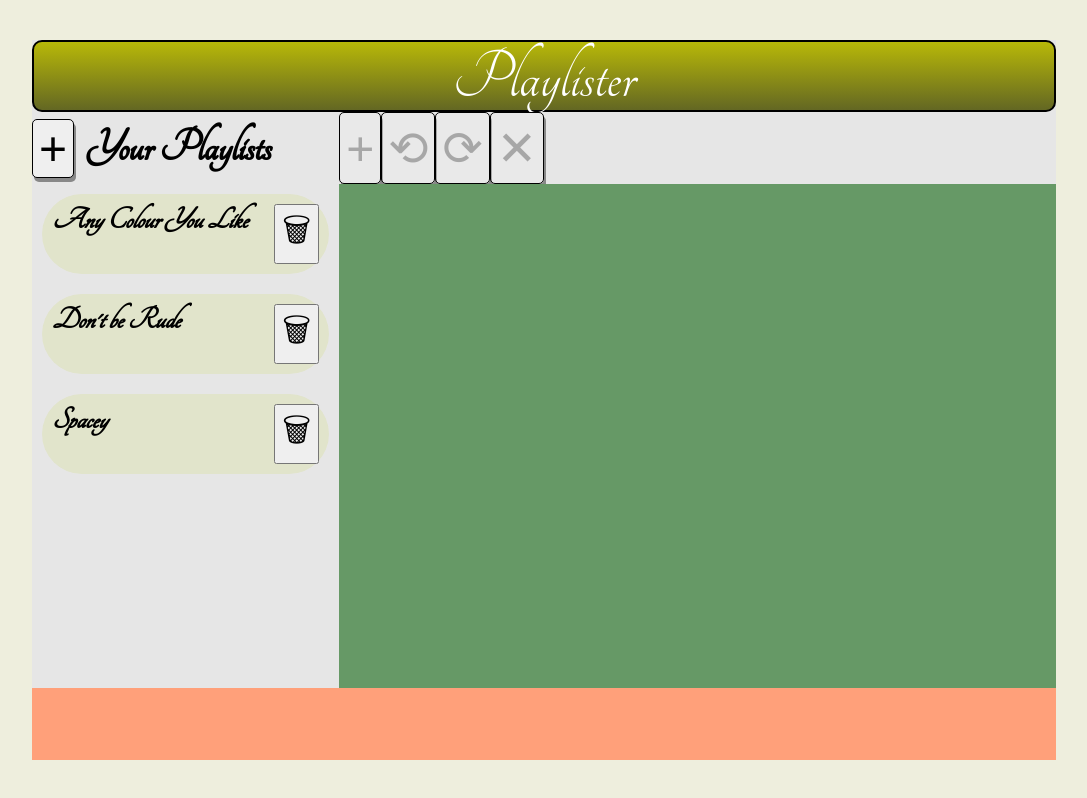
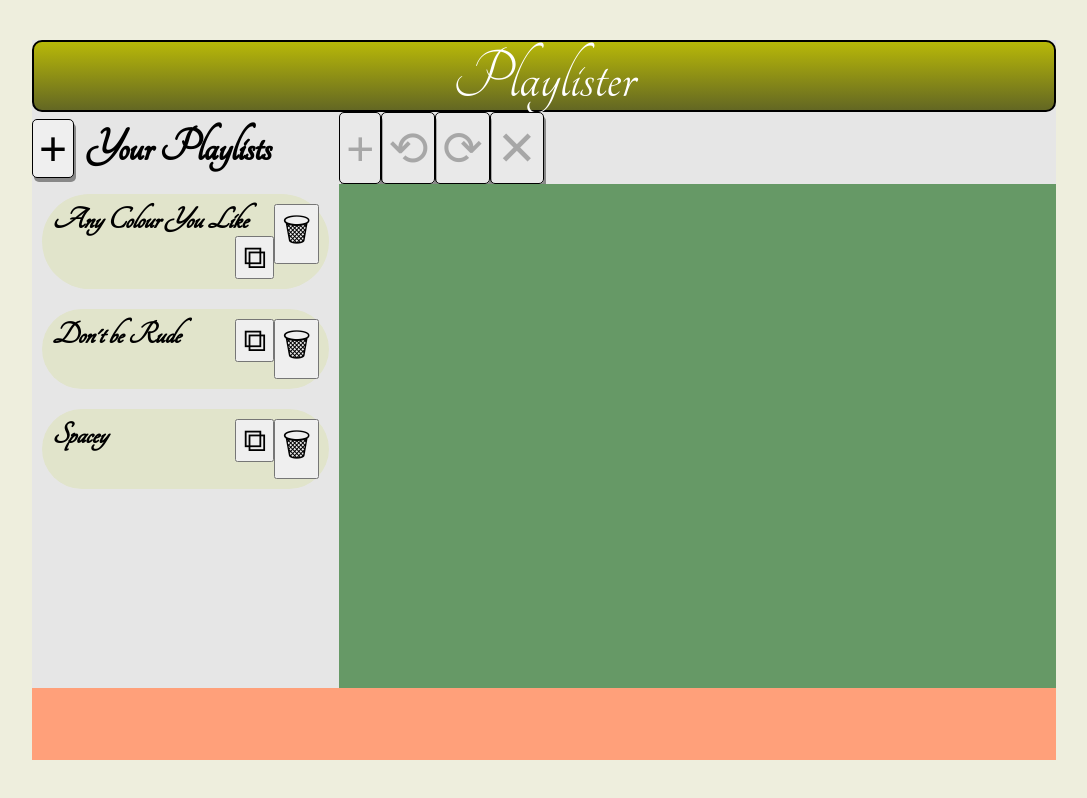
Before and after one commit to yox1000/316-HW1-BarbaressoJake, a website with bundled scripts: page public/index.html in a window 1280 px wide. Shown: the whole page, without its empty margins (96-1183 px from the left). Built offline with nearby package versions, Linux system fonts and the light colour scheme.

Commit message:
Add playlist duplication and fix dynamic card IDs
- PlaylisterModel.js: added duplicateList(id) to duplicate a playlist,
  deep-copying its songs and appending "(Copy)" to the name.
- PlaylisterController.js: updated registerPlaylistCardHandlers to
  handle duplicate button clicks and call ignoreParentClick(event)
  to prevent parent card selection.
- PlaylistView.js: updated cloned playlist card element IDs
  (span, text input, delete button, duplicate button) to ensure
  each card is independent and handlers work correctly.
- index.html: added duplicate playlist button in UI with proper ID
  for JS integration.

```diff
--- a/public/index.html
+++ b/public/index.html
@@ -70,6 +70,9 @@
             <input id="delete-list-button-"
                 type="button" class="playlist-card-button"
                 value="🗑" />
+            <input id="duplicate-playlist-button-"
+                type="button" class="playlist-card-button"
+                value="⧉" />
         </div>
 
 
--- a/public/src/playlister/PlaylisterController.js
+++ b/public/src/playlister/PlaylisterController.js
@@ -35,6 +35,7 @@ export default class PlaylisterController {
                 this.addNewPlaylist();
             };
         }
+
     }
 
     /**
@@ -174,6 +175,16 @@ export default class PlaylisterController {
             this.model.setListNameBeingChanged(false, id);
             this.model.renameCurrentList(event.target.value);//, id);
         }
+
+        // HANDLES DUPLICATING A PLAYLIST
+        const duplicateButton = document.getElementById("duplicate-playlist-button-" + id);
+        if (duplicateButton) {
+            duplicateButton.onclick = (event) => {
+            this.ignoreParentClick(event); // prevent parent card selection when duplicating
+            this.model.duplicateList(id);  // duplicate this specific playlist
+            if (newPlaylist) this.model.selectList(newPlaylist); // select new card immediately
+            };
+        }
     }
 
     /**
--- a/public/src/playlister/PlaylisterModel.js
+++ b/public/src/playlister/PlaylisterModel.js
@@ -512,4 +512,26 @@ export default class PlaylisterModel {
                             this.confirmDialogOpen, this.tps.hasTransactionToDo(), this.tps.hasTransactionToUndo());
         }
     }
+
+    /**
+    * Duplicates the playlist with the given ID and creates new playlist with same songs and modified name
+     */
+    duplicateList(id) {
+        let original = this.getPlaylist(id);
+        if (!original) return null;
+
+        // Deep copy songs from original playlist
+        let copiedSongs = original.songs.map(song => {
+            return new PlaylistSongPrototype(song.title, song.artist, song.youTubeId);
+        });
+
+        // Generates new name for the copy of the duplicated playlist
+        let newName = original.name + " (Copy)";
+        let newPlaylist = this.addNewList(newName, copiedSongs);
+
+        // Select the duplicate immediately
+        this.selectList(newPlaylist);
+
+        return newPlaylist;
+    }
 }
--- a/public/src/playlister/PlaylisterView.js
+++ b/public/src/playlister/PlaylisterView.js
@@ -35,23 +35,33 @@ export default class PlaylisterView {
         playlistCard.id = listId;
         playlistCard.classList.add("playlist-card", "unselected-playlist-card");
 
-        playlistCard.querySelector("span").id = "playlist-card-text-" + newList.id;
-        playlistCard.querySelector("span").textContent = newList.name;
+        // UPDATE SPAN AND TEXT INPUT IDs
+        let playlistText = playlistCard.querySelector("span");
+        playlistText.id = "playlist-card-text-" + newList.id;
+        playlistText.textContent = newList.name;
 
-        let textInput = playlistCard.querySelector("#playlist-card-text-input-");
-        textInput.id += newList.id;
+        let textInput = playlistCard.querySelector("input[type='text']");
+        textInput.id = "playlist-card-text-input-" + newList.id;
 
-        playlistCard.querySelector('input[id^="delete-list-button-"]').id += newList.id;
+        // UPDATE DELETE BUTTON ID
+        let deleteButton = playlistCard.querySelector('input[value="🗑"]');
+        deleteButton.id = "delete-list-button-" + newList.id;
 
+        // UPDATE DUPLICATE BUTTON ID
+        let duplicateButton = playlistCard.querySelector('input[value="⧉"]');
+        duplicateButton.id = "duplicate-playlist-button-" + newList.id;
+
+        // UNHIDE THE CARD
         playlistCard.hidden = false;
 
-        // AND PUT THE NEW CARD INTO THE LISTS DIV
+        // ADD THE NEW CARD TO THE SIDEBAR
         let listsElement = document.getElementById("playlist-cards");
         listsElement.appendChild(playlistCard);
 
-        // SETUP THE HANDLER FOR WHEN SOMEONE MOUSE CLICKS ON OUR LIST
+        // SETUP EVENT HANDLERS VIA CONTROLLER
         this.controller.registerPlaylistCardHandlers(newList.id);
     }
+
 
     /**
      * This removes all the songs from UI workspace, which should be
```
